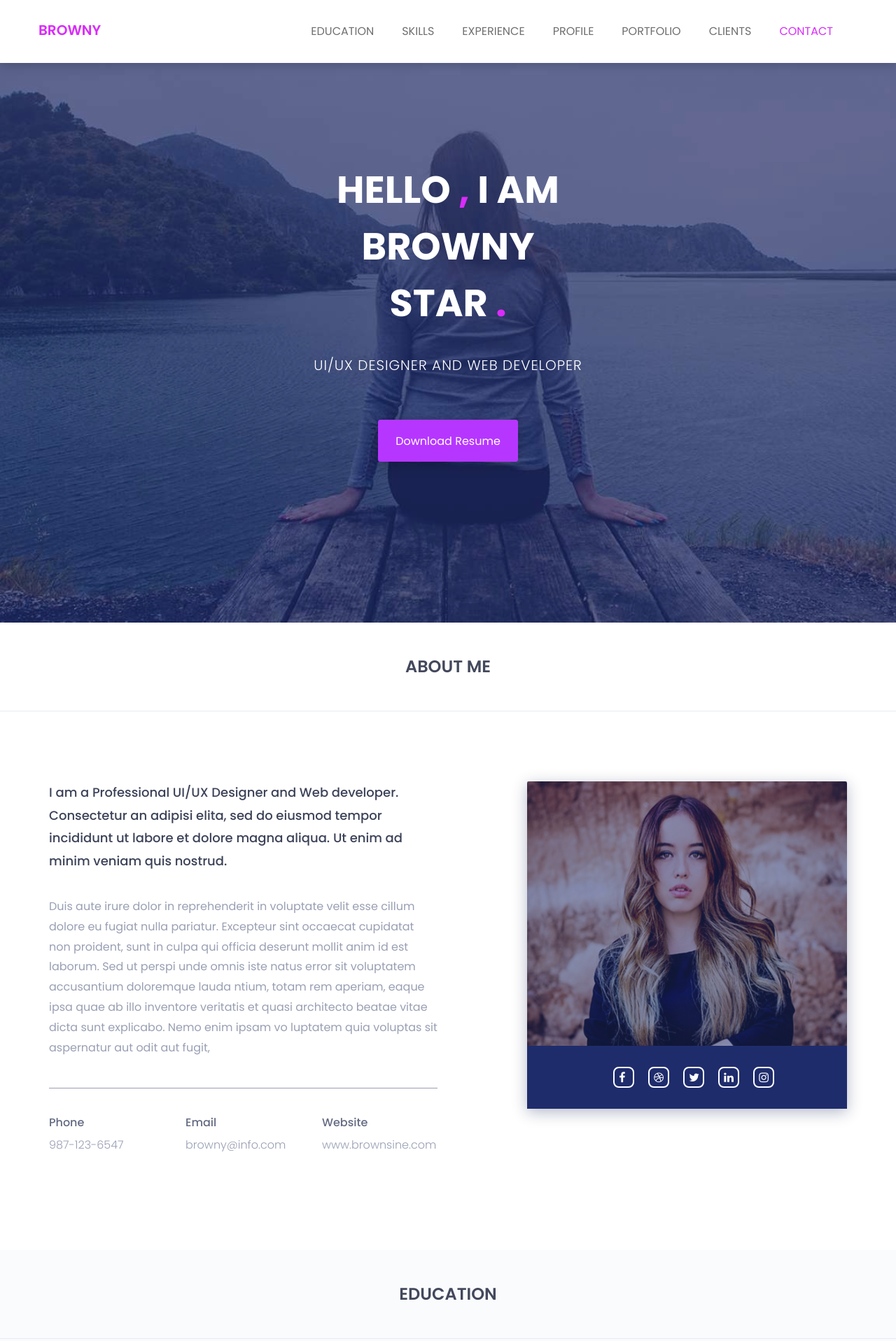
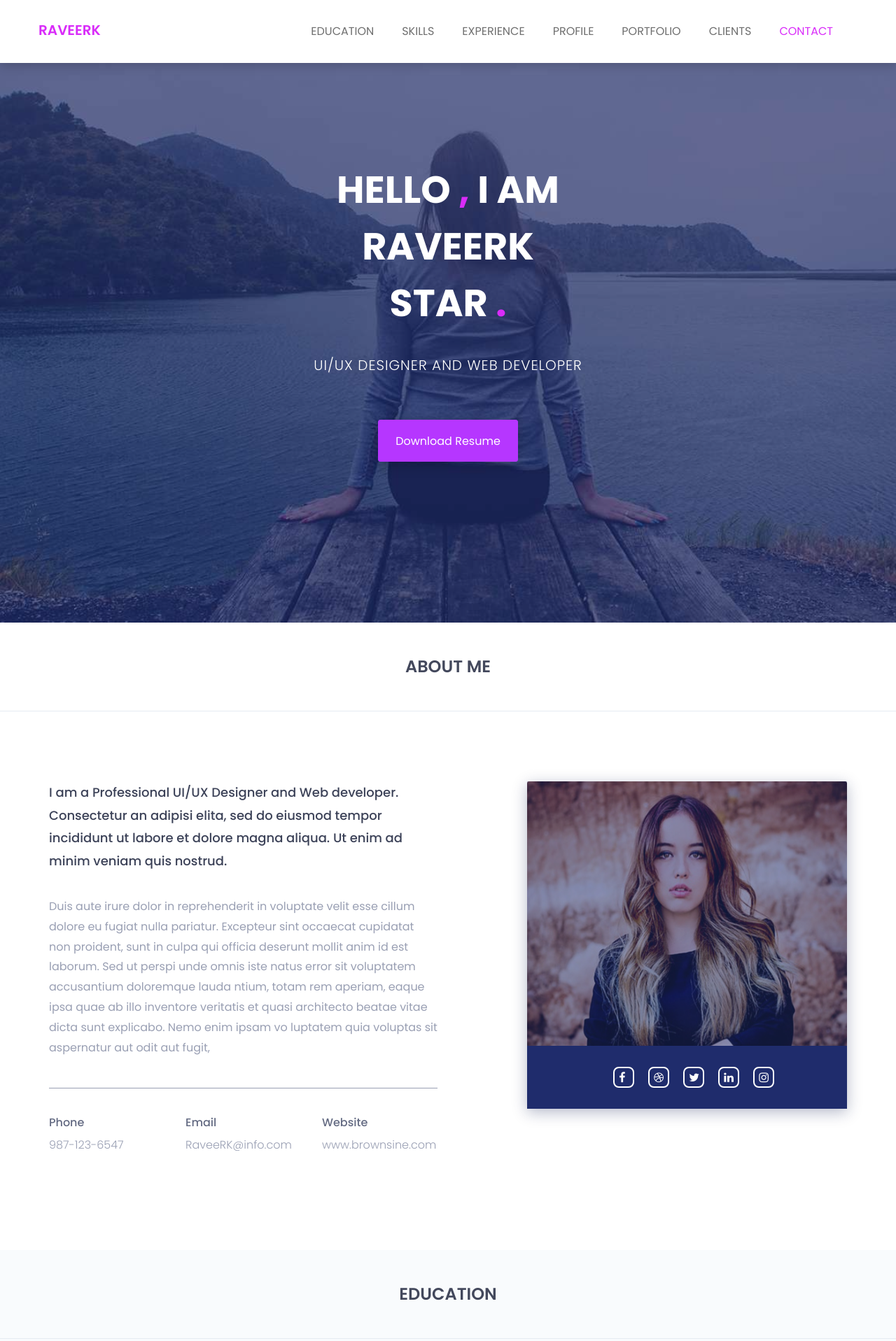
Before and after one commit to raveereddy/devops1, a plain HTML site: page index.html in a window 1280 px wide. Shown: the top 1917 px of the page at 70% size. Drawn offline with nearby package versions, Linux system fonts and the light colour scheme.

Commit message:
Update index.html

```diff
--- a/index.html
+++ b/index.html
@@ -12,7 +12,7 @@
 		<link href="https://fonts.googleapis.com/css?family=Poppins:100,200,300,400,500,600,700,800,900&amp;subset=devanagari,latin-ext" rel="stylesheet">
 
         <!-- title of site -->
-        <title>RaveeRK</title>
+        <title>RaveendraRK</title>
 
         <!-- For favicon png -->
 		<link rel="shortcut icon" type="image/icon" href="assets/logo/favicon.png"/>
@@ -70,7 +70,7 @@
 			                <button type="button" class="navbar-toggle" data-toggle="collapse" data-target="#navbar-menu">
 			                    <i class="fa fa-bars"></i>
 			                </button>
-			                <a class="navbar-brand" href="index.html">browny</a>
+			                <a class="navbar-brand" href="index.html">RaveeRK</a>
 			            </div><!--/.navbar-header-->
 			            <!-- End Header Navigation -->
 
@@ -103,7 +103,7 @@
 				<div class="row">
 					<div class="col-md-12 text-center">
 						<div class="header-text">
-							<h2>hello <span>,</span> i am <br> browny <br> star <span>.</span>   </h2>
+							<h2>hello <span>,</span> i am <br> RaveeRK <br> star <span>.</span>   </h2>
 							<p>ui/ux designer and web developer</p>
 							<a href="assets/download/browney.txt" download>download resume</a>
 						</div><!--/.header-text-->
@@ -140,7 +140,7 @@
 									<div class="col-sm-4">
 										<div class="single-about-add-info">
 											<h3>email</h3>
-											<p>browny@info.com</p>
+											<p>RaveeRK@info.com</p>
 										</div>
 									</div>
 									<div class="col-sm-4">
@@ -883,7 +883,7 @@
 										</div>
 										<div class="single-contact-add-info">
 											<h3>email</h3>
-											<p>browny@info.com</p>
+											<p>RaveeRK@info.com</p>
 										</div>
 										<div class="single-contact-add-info">
 											<h3>website</h3>
```
